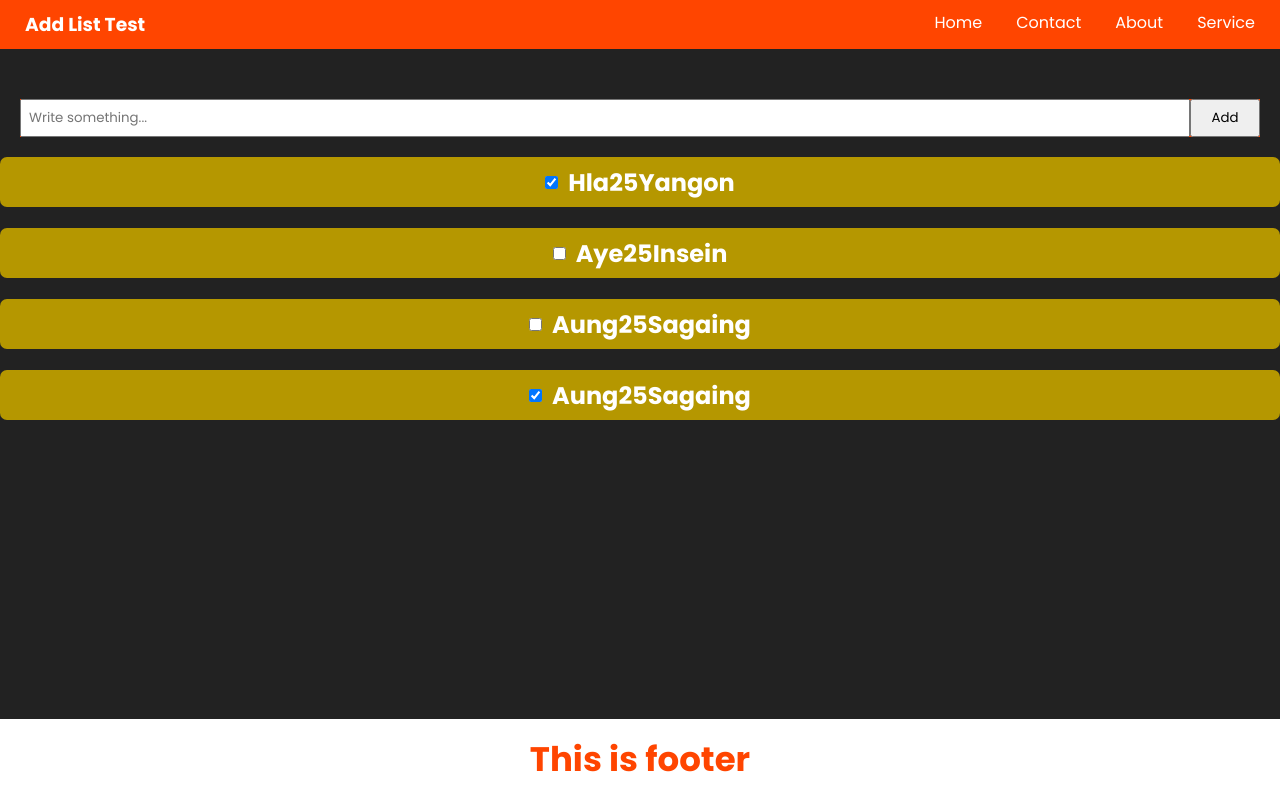
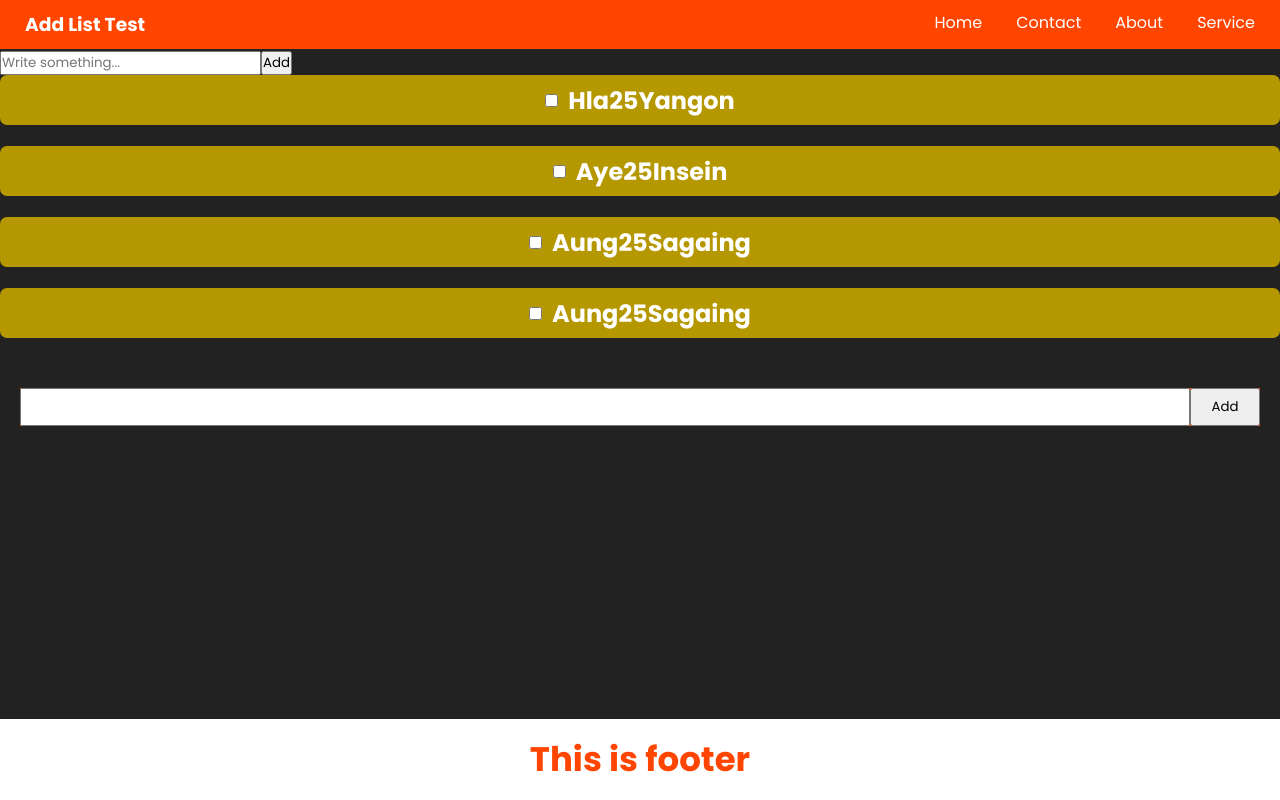
Before and after one commit to koheinthurako/React20-9-2023, a React (Create React App) app in the folder react-jsx/: page / in a window 1280 px wide. Built offline with nearby package versions, Linux system fonts and the light colour scheme.

Commit message:
start useRef

```diff
--- a/react-jsx/src/App.jsx
+++ b/react-jsx/src/App.jsx
@@ -8,6 +8,7 @@ import { useRef, useState } from "react";
 import Form from "./components/Form";
 import {v4 as id} from "uuid";
 import Propstart from "./components/Propstart.jsx";
+import Hookstart from "./components/Hookstart.jsx"
 
 const App = () => {
 
@@ -73,7 +74,7 @@ const App = () => {
     <div className="container">
       <Nav/>
 
-      {/* <div className="midContainer">
+      {/* <div className="midcontainer">
         <SlideBar/>
         <Main/>
       </div> */}
@@ -112,6 +113,7 @@ const App = () => {
       </div>
       <div>
         <Propstart/>
+        <Hookstart/>
       </div>
       <Footer/>
 
--- a/react-jsx/src/components/Form.css
+++ b/react-jsx/src/components/Form.css
@@ -1,15 +1,15 @@
-.formContainer {
+.formBox {
   margin: 50px 20px 20px;
   display: flex;
   background-color: orangered;
 }
 
-  .formContainer > input {
+.formBox > input {
   flex: 1;
   padding: 7px;
 }
 
-  .formContainer > button {
+.formBox > button {
   width: 70px;
   cursor: pointer;
 }
--- /dev/null
+++ b/react-jsx/src/components/Hookstart.css
@@ -0,0 +1,15 @@
+.formBox {
+    margin: 50px 20px 20px;
+    display: flex;
+    background-color: orangered;
+  }
+
+  .formBox > input {
+    flex: 1;
+    padding: 7px;
+  }
+
+  .formBox > button {
+    width: 70px;
+    cursor: pointer;
+  }
--- a/react-jsx/src/components/List.jsx
+++ b/react-jsx/src/components/List.jsx
@@ -21,7 +21,8 @@ const List = ({name, age, location, isDone}) => {
       {/* <div style={isDone ? style.bgStyle : null}></div> */}
 
       {/* Attribute Binding => ပုံမှန် input type မှာ checked လို့ရေးလိုက်ရင် အကုန်လုံးအမှန်ဖြစ်သွားပြီး jsx မှာတော့ attribute နဲ့ တွဲပြီးသုံးလို့ရပါတယ်*/}
-        <input type="checkbox" name="" id="" checked={isDone}/>
+        {/* <input type="checkbox" name="" id="" checked={isDone}/> */}
+        <input type="checkbox" name="" id=""/>
         <h2>{name}</h2>
         <h2>{age}</h2>
         <h2>{location}</h2>
--- a/react-jsx/src/components/hookStart.jsx
+++ b/react-jsx/src/components/hookStart.jsx
@@ -1,9 +1,39 @@
-import React from 'react'
+import "./Hookstart.css";
+import { useRef } from "react";
 
-const hookStart = () => {
-  return (
-    <div>hookStart</div>
+// Hook အကြောင်းစမယ် အောက်မှာ form တစ်ခုရှိတယ် သူ့နဲ့ဆိုင်တဲ့ action တွေလုပ်တော့မယ်ဆိုရင် useref hook ကနေစမယ်
+// useref ကို react library က provide ပေးထားပါတယ် သူ့ကိုယူသုံးဖို့ဆိုရင် react ကနေ object destruction ကိုသုံးပြီး useref ကို import လုပ်
+// useref က ref container တစ်ခုပဲ သူ့အထဲမှာ .current ဆိုတဲ့ object တစ်ခုပါတယ် သူ့ထဲမှာပါတဲ့ function တွေကိုယူသုံးလို့ရပါတယ်
+// ref ဆိုတာကတော့ သူ့ရဲ့ current ဆိုတဲ့ box ထဲမှာ ကိုယ်လုပ်ချင်တာကိုပေးသိမ်းလိုက်ပြီး document.getElementById() တို့လို DOM ကိုလည်း access လုပ်နိုင်ပါတယ်
+// ref ကိုစမသုံးခင် initialize လုပ်ရမယ်
+
+const Hookstart = () => {
+
+    // useRef တို့ကိုလည်း hook လို့ခေါ်တယ်
+    const inputRef = useRef();
+
+    // hook တွေကိုသုံးချင်ရင် ref ဆိုတဲ့ prop လေးကိုသုံးပြီး input element မှာလိုရေးပေးရတယ်
+    // input ထဲမှာ ref တစ်ခုကို inputRef ဆိုတဲ့နာမည်နဲ့ attach လုပ်လိုက်တော့ ref ထဲမှာရှိတဲ့ .current ဆိုတဲ့ Object ထဲက DOM Access တွေကိုသုံးလို့ရသွားပါတယ်
+
+    const handleClick = (e) => {
+        e.preventDefault();
+        // focus ကတော့ input ကိုနှိပ်လိုက်တာနဲ့ နှိပ်လိုက်တဲ့ အကွက်ကို focus သွားလုပ်သွားမှာဖြစ်ပါတယ်
+        // ပြန်ရှင်းရရင် inputRef ဆိုတာကတော့ ကိုယ်တစ်ခုခုလုပ်စေချင်တဲ့ element တစ်ခုကို လှမ်းဖမ်းလိုက်တဲ့ နာမည်ပေးလိုက်သည့် hook တစ်ခုဖြစ်ပြီး
+        // သူ့ကို button တစ်ခု၏ function တစ်ခုကနေ inputRef variable ကိုပြန်သုံးကာ inputRef.current ထဲက DOM Access Control လုပ်နိုင်တာပါ
+        inputRef.current.focus();
+        inputRef.current.style.borderColor = "red";
+        console.log(inputRef.current.value);
+        // အပေါ်က console.log() ကတော့ inputRef ကိုသုံးထားတဲ့ input box ထဲကရိုက်လိုက်တဲ့ value တွေကို console ပြန်ထုတ်ထားတာပါ
+    }
+
+    return (
+    <div>
+        <form className='formBox'>
+            <input ref={inputRef} type="text" />
+            <button onClick={handleClick}>Add</button>
+        </form>
+    </div>
   )
 }
 
-export default hookStart
+export default Hookstart
```
Lines whose indentation alone changed are shown as unchanged.
